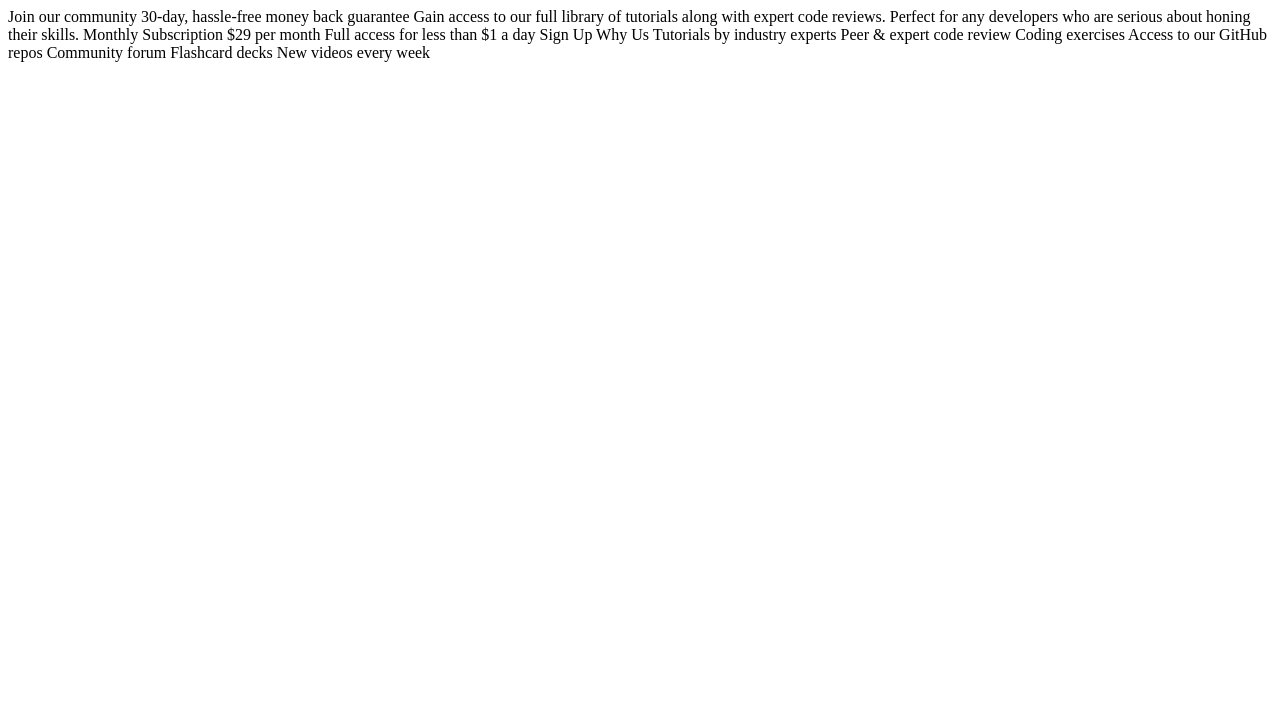
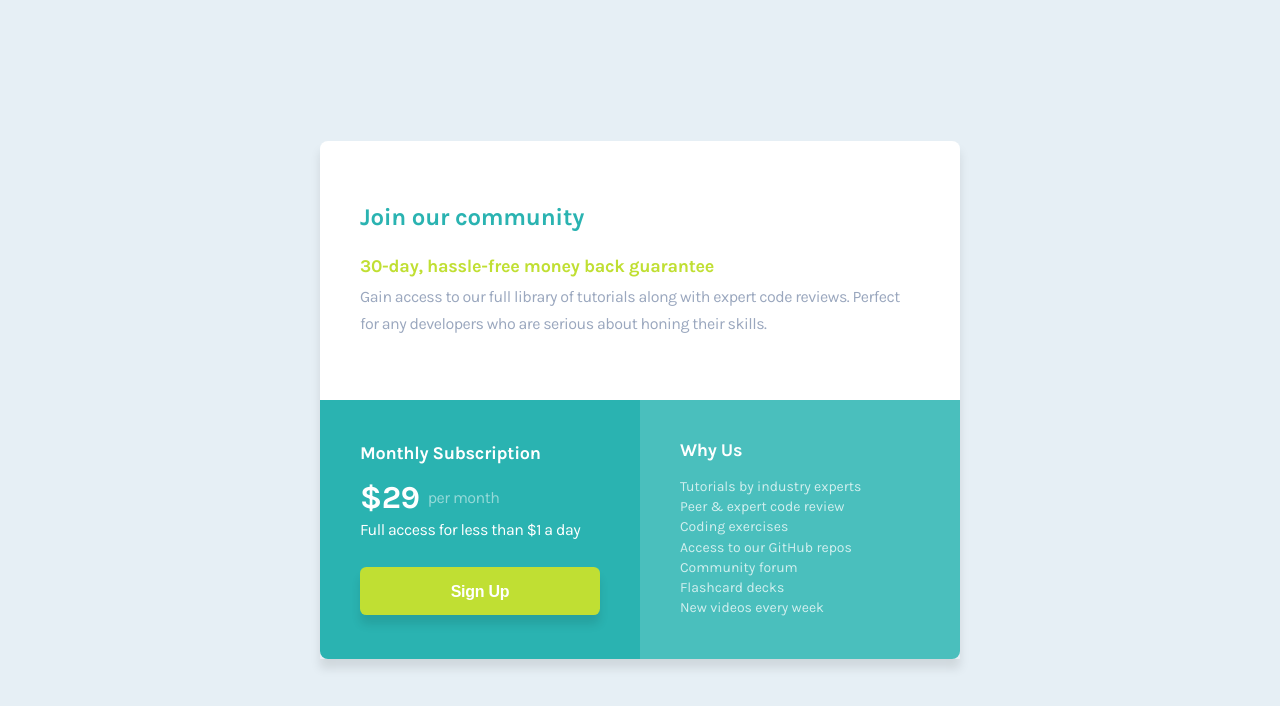
Before and after one commit to rradiohysteria/single-price-grid-component, a plain HTML site: page index.html in a window 1280 px wide. Drawn offline with nearby package versions, Linux system fonts and the light colour scheme; files that its build step writes are made by us from their sources.

Commit message:
create solution

```diff
--- a/index.html
+++ b/index.html
@@ -10,29 +10,39 @@
 	<title>Frontend Mentor | Single Price Grid Component</title>
 </head>
 <body>
-  Join our community
-
-  30-day, hassle-free money back guarantee
-
-  Gain access to our full library of tutorials along with expert code reviews.
-  Perfect for any developers who are serious about honing their skills.
-
-  Monthly Subscription
-
-  &dollar;29 per month
-
-  Full access for less than &dollar;1 a day
-
+	<main>
+		<header>
+			<h1>Join our community</h1>
+			<div class="header-content">
+				<p class="highlight">30-day, hassle-free money back guarantee</p>
+				<p>Gain access to our full library of tutorials along with expert code reviews. Perfect for any developers who are serious about honing their skills.</p>
+			</div>
+		</header>
+		<section class="subscription">
+			<div class="subscription-content">
+				<h2>Monthly Subscription</h2>
+				<div class="price">
+					<p class="value">&dollar;29</p>
+					<p>per month</p>
+				</div>
+				<p>Full access for less than &dollar;1 a day</p>
+			</div>
+			<button type="button">
 				Sign Up
-
-  Why Us
-
-  Tutorials by industry experts
-  Peer &amp; expert code review
-  Coding exercises
-  Access to our GitHub repos
-  Community forum
-  Flashcard decks
-  New videos every week
+			</button>
+		</section>
+		<section class="why-us">
+			<h2>Why Us</h2>
+			<ul>
+				<li>Tutorials by industry experts</li>
+				<li>Peer &amp; expert code review</li>
+				<li>Coding exercises</li>
+				<li>Access to our GitHub repos</li>
+				<li>Community forum</li>
+				<li>Flashcard decks</li>
+				<li>New videos every week</li>
+			</ul>
+		</section>
+	</main>
 </body>
 </html>
--- a/styles/_variables.scss
+++ b/styles/_variables.scss
@@ -0,0 +1,18 @@
+$white: #fff;
+
+$gray-500: #9aa7be;
+
+$teal-100: #e6eff5;
+$teal-400: #4abfbd;
+$teal-500: #2ab3b1;
+
+$green-400: #c0df33;
+
+$spacing-0: 0rem;
+$spacing-100: 0.5rem;
+$spacing-200: 1rem;
+$spacing-300: 1.5rem;
+$spacing-500: 2.5rem;
+
+$breakpoint-tablet: 48rem;
+$breakpoint-desktop: 64rem;
--- a/styles/styles.scss
+++ b/styles/styles.scss
@@ -0,0 +1,190 @@
+@use 'variables' as *;
+@import url('https://fonts.googleapis.com/css2?family=Karla:ital,wght@0,200..800;1,200..800&display=swap');
+
+@mixin flex-center {
+    display: flex;
+    justify-content: center;
+    align-items: center;
+}
+
+@mixin flex-column {
+    display: flex;
+    flex-direction: column;
+}
+
+@mixin text-1 {
+    font-size: 2rem;
+    font-weight: 700;
+    line-height: 1.15;
+    letter-spacing: -0.4px;
+}
+
+@mixin text-2 {
+    font-size: 1.5rem;
+    font-weight: 700;
+    line-height: 1.15;
+    letter-spacing: -0.25px;
+}
+
+@mixin text-3 {
+    font-size: 1.125rem;
+    font-weight: 700;
+    line-height: 1.15;
+    letter-spacing: -0.25px;
+}
+
+@mixin text-4-bold {
+    font-size: 1rem;
+    font-weight: 700;
+    line-height: 1.45;
+    letter-spacing: -0.25px;
+}
+
+@mixin text-4-regular {
+    font-size: 1rem;
+    font-weight: 400;
+    line-height: 1.65;
+    letter-spacing: -0.5px;
+}
+
+* {
+    box-sizing: border-box;
+    margin: 0;
+    padding: 0;
+}
+
+body {
+    font-family: "Karla", sans-serif;
+    background-color: $teal-100;
+    @include flex-center;
+    min-height: 100vh;
+}
+
+main {
+    width: 90%;
+    box-shadow: 0 0.6rem 0.6rem rgba(0, 0, 0, 0.1);
+}
+
+header {
+    background-color: $white;
+    padding: $spacing-500;
+    border-radius: 0.5rem 0.5rem 0 0;
+
+    h1 {
+        @include text-2;
+        color: $teal-500;
+        margin-bottom: $spacing-300;
+    }
+
+    .highlight {
+        color: $green-400;
+        @include text-3;
+        margin-bottom: $spacing-100;
+    }
+
+    p {
+        @include text-4-regular;
+        color: $gray-500;
+    }
+}
+
+.subscription{
+    background-color: $teal-500;
+    padding: $spacing-500;
+    color: $white;
+    @include flex-column;
+    gap: $spacing-300;
+
+    h2 {
+        @include text-3;
+        margin-bottom: $spacing-200;
+    }
+
+    .price {
+        display: flex;
+        gap: $spacing-100;
+        align-items: center;
+
+
+        p {
+            @include text-4-regular;
+            opacity: 0.5;
+        }
+        .value {
+            @include text-1;
+            opacity: 1;
+        }
+    }
+
+    p {
+        @include text-4-regular;
+    }
+
+    button {
+        border: none;
+        padding: $spacing-100;
+        background-color: $green-400;
+        color: $white;
+        height: 3rem;
+        @include text-4-bold;
+        border-radius: 0.4rem;
+        box-shadow: 0 0.6rem 0.6rem rgba(0, 0, 0, 0.1);
+    }
+}
+
+.why-us {
+    background-color: $teal-400;
+    color: $white;
+    padding: $spacing-500;
+    border-radius: 0 0 0.5rem 0.5rem;
+
+    h2 {
+        @include text-3;
+        margin-bottom: $spacing-200;
+    }
+
+    ul {
+        list-style-type: none;
+        font-size: 0.875rem;
+        font-weight: 400;
+        line-height: 1.45;
+        letter-spacing: 0rem;
+        opacity: 0.75;
+    }
+}
+
+@media screen and (min-width: $breakpoint-tablet) {
+    main {
+        width: 80%;
+        display: grid;
+        grid-template-columns: 1fr 1fr;
+        grid-template-rows: 1fr 1fr;
+    }
+
+    header {
+        grid-column-start: 1;
+        grid-column-end: 3;
+        @include flex-column;
+        justify-content: center;
+    }
+
+    .subscription {
+        grid-row-start: 2;
+        border-radius: 0 0 0 0.5rem;
+        @include flex-column;
+        justify-content: center;
+    }
+
+    .why-us {
+        grid-row-start: 2;
+        border-radius: 0 0 0.5rem 0;
+        @include flex-column;
+        justify-content: center;
+    }
+}
+
+@media screen and (min-width: $breakpoint-desktop) {
+    main {
+        width: 50%;
+    }
+}
```
Also changed, not shown: preview.png (added), styles/styles.css (added), 3 other files. Lines whose indentation alone changed are shown as unchanged.
